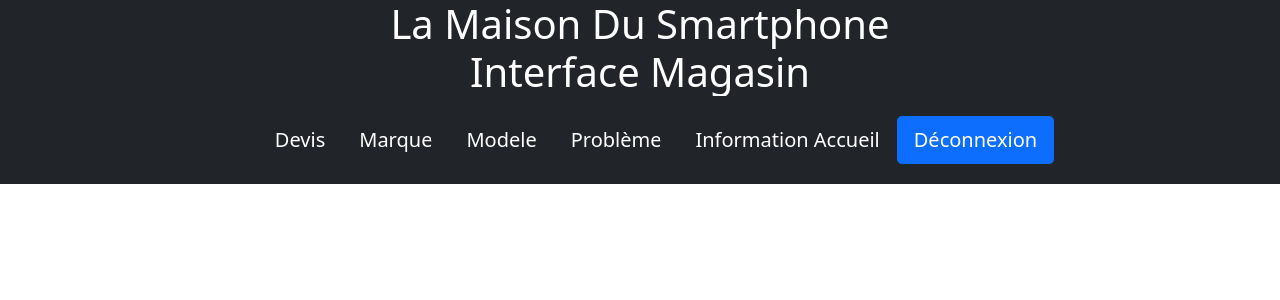
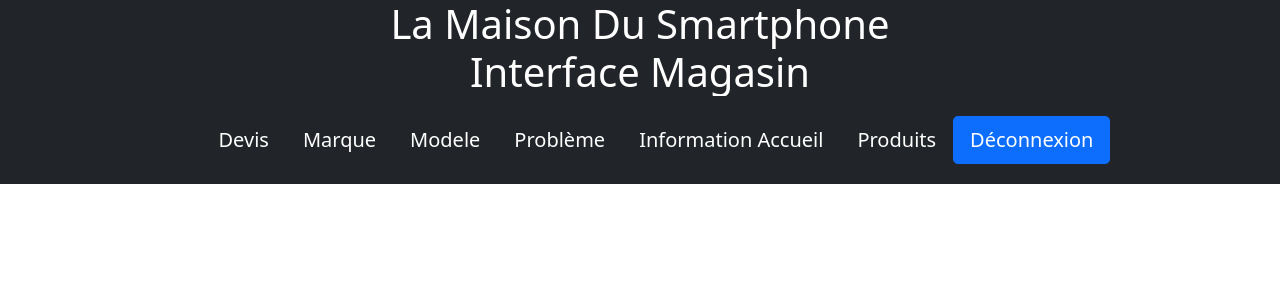
Before and after one commit to zacharyhuguet/LMDS-S, a Symfony app: template templates/magasin.html.twig in a window 1280 px wide. Shown: the top 300 px of the page. Run offline with Twig, Linux system fonts and the light colour scheme; the template is opened without the code that fills it, so the values that code supplies are empty; some libraries are stand-ins or nearby versions.

Commit message:
correction product-page

```diff
--- a/src/Controller/ProduitsAdminController.php
+++ b/src/Controller/ProduitsAdminController.php
@@ -12,7 +12,7 @@ use Symfony\Component\HttpFoundation\Response;
 use Symfony\Component\Routing\Annotation\Route;
 
 /**
- * @Route("/produits/admin")
+ * @Route("/magasin/produits")
  */
 class ProduitsAdminController extends AbstractController
 {
--- a/templates/magasin.html.twig
+++ b/templates/magasin.html.twig
@@ -15,8 +15,9 @@
 		<script src="https://kit.fontawesome.com/36d8ba31b1.js" crossorigin="anonymous"></script>
 		<script src="https://ajax.googleapis.com/ajax/libs/jquery/1.11.1/jquery.min.js%22%3E"></script>
 		<script src=" https://maxcdn.bootstrapcdn.com/bootstrap/3.2.0/js/bootstrap.min.js%22%3e"></script>
-        <script src="https://cdnjs.cloudflare.com/ajax/libs/popper.js/1.12.9/umd/popper.min.js" integrity="sha384-ApNbgh9B+Y1QKtv3Rn7W3mgPxhU9K/ScQsAP7hUibX39j7fakFPskvXusvfa0b4Q" crossorigin="anonymous">>
-			<script src="https://maxcdn.bootstrapcdn.com/bootstrap/4.0.0/js/bootstrap.min.js" integrity="sha384-JZR6Spejh4U02d8jOt6vLEHfe/JQGiRRSQQxSfFWpi1MquVdAyjUar5+76PVCmYl" crossorigin="anonymous"></script>
+		<script src="https://cdnjs.cloudflare.com/ajax/libs/popper.js/1.12.9/umd/popper.min.js" integrity="sha384-ApNbgh9B+Y1QKtv3Rn7W3mgPxhU9K/ScQsAP7hUibX39j7fakFPskvXusvfa0b4Q" crossorigin="anonymous">
+			> <script src="https://maxcdn.bootstrapcdn.com/bootstrap/4.0.0/js/bootstrap.min.js" integrity="sha384-JZR6Spejh4U02d8jOt6vLEHfe/JQGiRRSQQxSfFWpi1MquVdAyjUar5+76PVCmYl" crossorigin="anonymous">
+		</script>
 		<link rel="shortcut icon" href="{{ asset('images/logo.png') }}" type="image/x-icon"/>
 		{% block stylesheets %}
 			{{ encore_entry_link_tags('app') }}
@@ -50,6 +51,9 @@
 					<a class="btn btn-dark btn-lg" href="/magasin/information_accueil">Information Accueil</a>
 				</li>
 				<li class="nav-item">
+					<a class="btn btn-dark btn-lg" href="/magasin/produits">Produits</a>
+				</li>
+				<li class="nav-item">
 					<a class="btn btn-primary btn-lg" href="/logout">Déconnexion</a>
 				</li>
 			</ul>
@@ -57,5 +61,4 @@
 
 		{% block body %}{% endblock %}
 	</body>
-	</head>
-</html>
+</html></head></html>
```
Also changed, not shown: src/Controller/ProduitsController.php (line endings or trailing spaces). Lines whose indentation alone changed are shown as unchanged.
